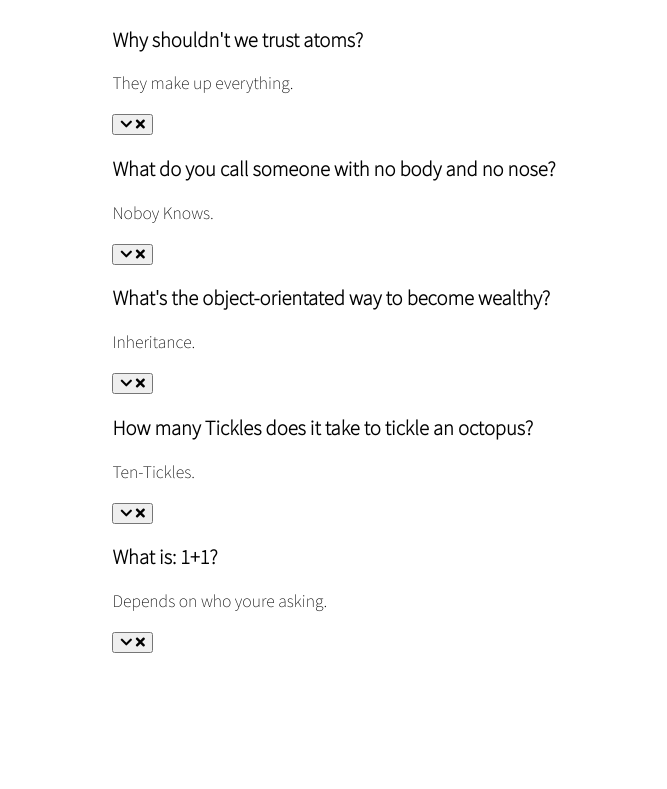
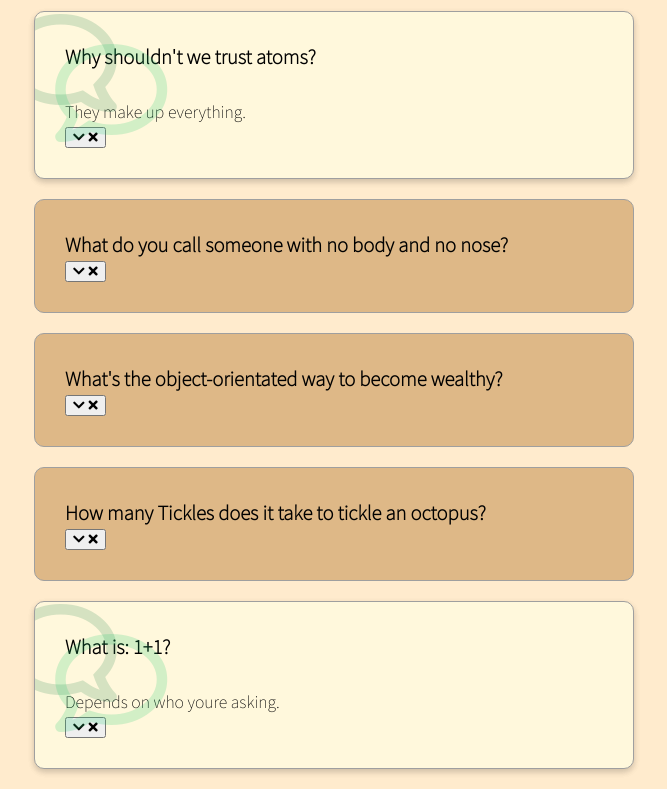
Before and after one commit to KeneishaC/HTML-CSS-and-Javascript-Projects, a plain HTML site: page faq-collapse/index.html in a window 1280 px wide. Shown: the part 115-904 px from the top of the page, without its empty margins (306-973 px from the left). Before the commit the page ends 800 px from the top, so only its background shows below. Drawn offline with Linux system fonts and the light colour scheme; a script that the page names is missing.

Commit message:
adds inital styling for the toggled faq

```diff
--- a/faq-collapse/style.css
+++ b/faq-collapse/style.css
@@ -6,11 +6,65 @@
 
 body {
   font-family: 'Noto Sans JP', sans-serif;
-  display: flex;
-  flex-direction: column;
-  align-items: center;
-  justify-content: center;
-  height: 100vh;
-  overflow: hidden;
-  margin: 0;
+  background-color: blanchedalmond;
 }
+
+h1 {
+    margin: 50px 0 30px;
+    text-align: center;
+}
+
+.faq-container{
+    max-width: 600px;
+    margin: 0 auto;
+}
+
+.faq {
+    background-color: burlywood;
+    border: 1px solid #9f9f9f;
+    border-radius: 10px;
+    margin: 20px 0;
+    padding: 30px;
+    position: relative;
+    overflow: hidden;
+    transition: 0.3s ease;
+}
+
+.faq.active {
+    background-color: cornsilk;
+    box-shadow: 0 3px 6px rgba(0, 0, 0, 0.1), 0 3px 6px rgba(0, 0, 0, 0.1);
+}
+
+ .faq.active::before,
+ .faq.active::after {
+     content: '\f075';
+     font-family: 'Font Awesome 5 Free';
+     color: #22cc71;
+     font-size: 7rem;
+     position: absolute;
+     opacity: 0.2;
+     top: 20px;
+     left: 20px;
+     z-index: 0;
+ }
+
+ .faq.active::before {
+     color: seagreen;
+     top: -10px;
+     left: -30px;
+     transform: rotateY(180deg);
+ }
+
+
+.faq-title {
+    margin: 0 35px 0 0;
+}
+
+.faq-text {
+    display: none;
+    margin: 30px 0 0;
+}
+
+.faq.active .faq-text {
+    display: block;
+}
```
